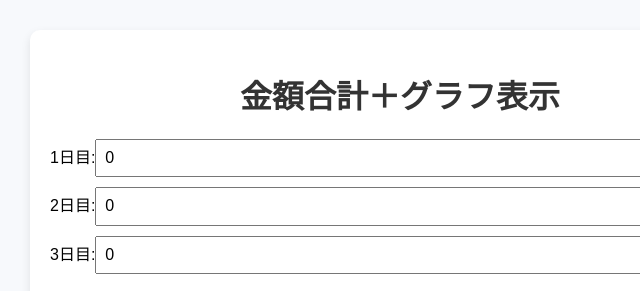
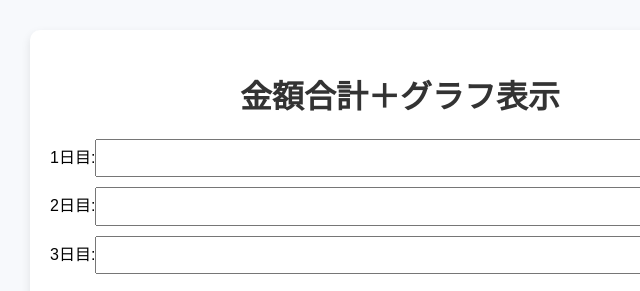
Before and after one commit to mi-0000-0000/gurahu, a plain HTML site: page index.html in a window 1280 px wide. Shown: the top 291 px of the page, 240-880 px from the left. Drawn offline with nearby package versions, Linux system fonts and the light colour scheme.

Commit message:
Update index.html

```diff
--- a/index.html
+++ b/index.html
@@ -9,9 +9,9 @@
   <div class="container">
     <h1>金額合計＋グラフ表示</h1>
     <div id="inputs">
-      <div class="input-group"><span>1日目:</span><input type="number" min="0" value="0"></div>
-      <div class="input-group"><span>2日目:</span><input type="number" min="0" value="0"></div>
-      <div class="input-group"><span>3日目:</span><input type="number" min="0" value="0"></div>
+      <div class="input-group"><span>1日目:</span><input type="number" min="0"></div>
+      <div class="input-group"><span>2日目:</span><input type="number" min="0"></div>
+      <div class="input-group"><span>3日目:</span><input type="number" min="0"></div>
     </div>
     <button onclick="addDay()">＋日を追加</button>
     <button onclick="calculate()">合計を計算する＋グラフ表示</button>
```
